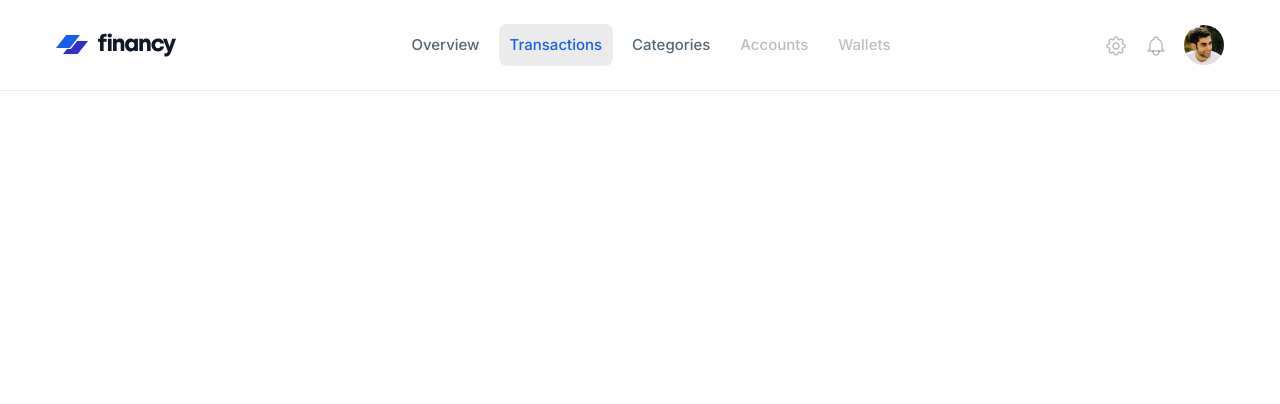
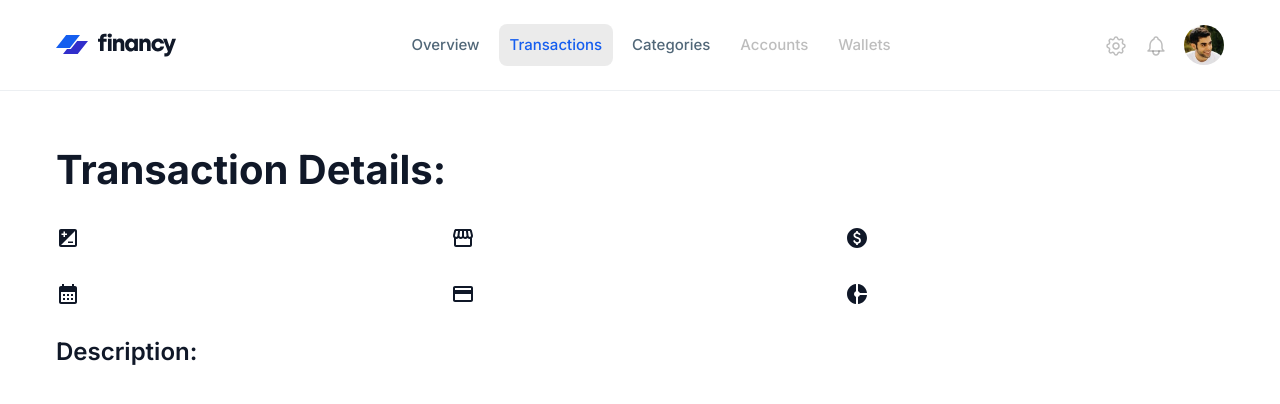
Before and after one commit to Danny-Lenko/financial-dashboard, a React (Vite) app: page /transactions/1 in a window 1280 px wide. Shown: the top 404 px of the page. Built offline with nearby package versions, Linux system fonts and the light colour scheme.

Commit message:
added TransactionDetails page

```diff
--- a/src/config/router.config.tsx
+++ b/src/config/router.config.tsx
@@ -10,7 +10,7 @@ const AddTransactionsLayout = lazy(
 const TransactionFormContent = lazy(
   () => import('@/features/transactions/components/TransactionsFormContent')
 );
-// const TransactionDetailPage = lazy(() => import('@/pages/TransactionDetail/TransactionDetail'));
+const TransactionDetail = lazy(() => import('@/pages/TransactionDetail'));
 // const TransactionEditPage = lazy(() => import('@/pages/TransactionEdit/TransactionEdit'));
 const CategoriesPage = lazy(() => import('@/pages/Categories'));
 
@@ -61,7 +61,7 @@ export const ROUTES_CONFIG: RouteConfig[] = [
       },
       {
         path: ':id',
-        // element: <TransactionDetailPage />,
+        element: <TransactionDetail />,
       },
       {
         path: ':id/edit',
--- a/src/features/transactions/components/LastTransactionsTable.tsx
+++ b/src/features/transactions/components/LastTransactionsTable.tsx
@@ -36,7 +36,7 @@ function LastTransactionsTable() {
                 if (column.id === 'menu') {
                   return (
                     <TD key={column.id}>
-                      <TableMenu />
+                      <TableMenu id={transaction.id} />
                     </TD>
                   );
                 }
--- a/src/features/transactions/components/TableMenu.tsx
+++ b/src/features/transactions/components/TableMenu.tsx
@@ -3,23 +3,28 @@ import Menu from '@mui/material/Menu';
 import MenuItem from '@mui/material/MenuItem';
 import IconButton from '@mui/material/IconButton';
 import MoreVertIcon from '@mui/icons-material/MoreVert';
+import { useNavigate } from 'react-router-dom';
 
-export default function BasicMenu() {
+export default function TableMenu({ id }: { id: string }) {
   const [anchorEl, setAnchorEl] = React.useState<null | HTMLElement>(null);
   const open = Boolean(anchorEl);
   const handleClick = (event: React.MouseEvent<HTMLButtonElement>) => {
     setAnchorEl(event.currentTarget);
   };
+
+  const navigate = useNavigate();
+
   const handleClose = () => {
     setAnchorEl(null);
+    navigate(`/transactions/${id}`);
   };
 
   return (
     <div>
       <IconButton
         aria-label="more"
-        id="long-button"
-        aria-controls={open ? 'long-menu' : undefined}
+        id="table-button"
+        aria-controls={open ? 'table-menu' : undefined}
         aria-expanded={open ? 'true' : undefined}
         aria-haspopup="true"
         onClick={handleClick}
@@ -28,12 +33,12 @@ export default function BasicMenu() {
         <MoreVertIcon sx={{ fontSize: '1.25rem' }} />
       </IconButton>
       <Menu
-        id="basic-menu"
+        id="table-menu"
         anchorEl={anchorEl}
         open={open}
         onClose={handleClose}
         MenuListProps={{
-          'aria-labelledby': 'basic-button',
+          'aria-labelledby': 'table-button',
         }}
         elevation={3}
       >
--- a/src/features/transactions/constants/last-transactions.constants.ts
+++ b/src/features/transactions/constants/last-transactions.constants.ts
@@ -1,12 +1,20 @@
 import type {
   Column,
   Transaction,
+  TransactionDetailConfig,
 } from '@/features/transactions/types/transaction.types';
 import { formatCurrencyWithSign } from '@/shared/utils/formatters/currency.utils';
 import { formatDate } from '@/shared/utils/formatters/date.utils';
 import { formatPaymentMethod } from '@/shared/utils/formatters/payment-method.utils';
 import type { Formatter } from '../types/transaction.types';
 import { Description } from '../components/Description';
+
+import IsoIcon from '@mui/icons-material/Iso';
+import StorefrontIcon from '@mui/icons-material/Storefront';
+import PaidIcon from '@mui/icons-material/Paid';
+import CalendarMonthIcon from '@mui/icons-material/CalendarMonth';
+import CreditCardIcon from '@mui/icons-material/CreditCard';
+import DonutSmallIcon from '@mui/icons-material/DonutSmall';
 
 export const TABLE_COLUMNS_CONFIG: Column<Transaction>[] = [
   {
@@ -34,6 +42,15 @@ export const TABLE_COLUMNS_CONFIG: Column<Transaction>[] = [
     padding: '14px 18px',
   },
   { id: 'menu', label: '', padding: '12px 18px' },
+];
+
+export const TRANSACTION_DETAIL_CONFIG: TransactionDetailConfig[] = [
+  { field: 'type', icon: IsoIcon },
+  { field: 'name', icon: StorefrontIcon },
+  { field: 'amount', icon: PaidIcon },
+  { field: 'date', icon: CalendarMonthIcon },
+  { field: 'method', icon: CreditCardIcon },
+  { field: 'category', icon: DonutSmallIcon },
 ];
 
 export const INCOME_SOURCES = [
--- a/src/features/transactions/state/transactions.selectors.ts
+++ b/src/features/transactions/state/transactions.selectors.ts
@@ -27,3 +27,14 @@ export const selectActivePeriodLastTransactions = createSelector(
       .slice(0, LAST_TRANSACTIONS_LIMIT);
   }
 );
+
+export const selectTransactionById = (id: string) =>
+  createSelector([selectInitialTransactions], (monthlyData) => {
+    for (const monthData of monthlyData) {
+      const transaction = monthData.transactions.find((t) => t.id === id);
+      if (transaction) {
+        return transaction;
+      }
+    }
+    return null;
+  });
--- a/src/features/transactions/types/transaction.types.ts
+++ b/src/features/transactions/types/transaction.types.ts
@@ -1,3 +1,8 @@
+import type { ReactNode } from 'react';
+import type { InitialTransaction } from '@/features/data/types/initialData.types';
+
+import type { SvgIconComponent } from '@mui/icons-material';
+
 export const PaymentMethod = {
   BankAccount: 'bank_account',
   CreditCard: 'credit_card',
@@ -29,3 +34,11 @@ export interface Column<T> {
   format?: Formatter;
   padding: string;
 }
+
+export interface TransactionDetailConfig {
+  field: keyof InitialTransaction;
+  icon: SvgIconComponent;
+  formatter?: (
+    value: InitialTransaction[keyof InitialTransaction]
+  ) => ReactNode;
+}
--- /dev/null
+++ b/src/pages/TransactionDetail.tsx
@@ -0,0 +1,53 @@
+import { Typography } from '@mui/material';
+import Grid from '@mui/material/Grid2';
+import type { ReactNode } from 'react';
+import { styled } from '@mui/system';
+import { useParams } from 'react-router-dom';
+import { TRANSACTION_DETAIL_CONFIG } from '@/features/transactions/constants/last-transactions.constants';
+import { selectTransactionById } from '@/features/transactions/state/transactions.selectors';
+import { useAppSelector } from '@/store/hooks';
+
+export const GridStyled = styled(Grid)({
+  display: 'flex',
+  alignItems: 'center',
+  gap: '8px',
+});
+
+function GridCell({ children }: { children: ReactNode }) {
+  return <GridStyled size={{ xs: 6, lg: 4 }}>{children}</GridStyled>;
+}
+
+function TransactionDetail() {
+  const { id } = useParams<{ id: string }>();
+
+  const transaction = useAppSelector(selectTransactionById(id!));
+
+  console.log({ transaction });
+
+  return (
+    <>
+      <Typography variant="h1">Transaction Details:</Typography>
+      <Grid container spacing={2} rowSpacing={4} marginTop={4}>
+        {TRANSACTION_DETAIL_CONFIG.map(({ field, icon: Icon, formatter }) => (
+          <GridCell key={field}>
+            <Icon />
+            <Typography variant="h5">
+              {formatter
+                ? formatter(transaction ? transaction[field] : undefined)
+                : transaction
+                  ? transaction[field]
+                  : ''}
+            </Typography>
+          </GridCell>
+        ))}
+        <Grid size={{ xs: 12 }}>
+          <Typography variant="h3">
+            Description: {transaction?.description}
+          </Typography>
+        </Grid>
+      </Grid>
+    </>
+  );
+}
+
+export default TransactionDetail;
```
